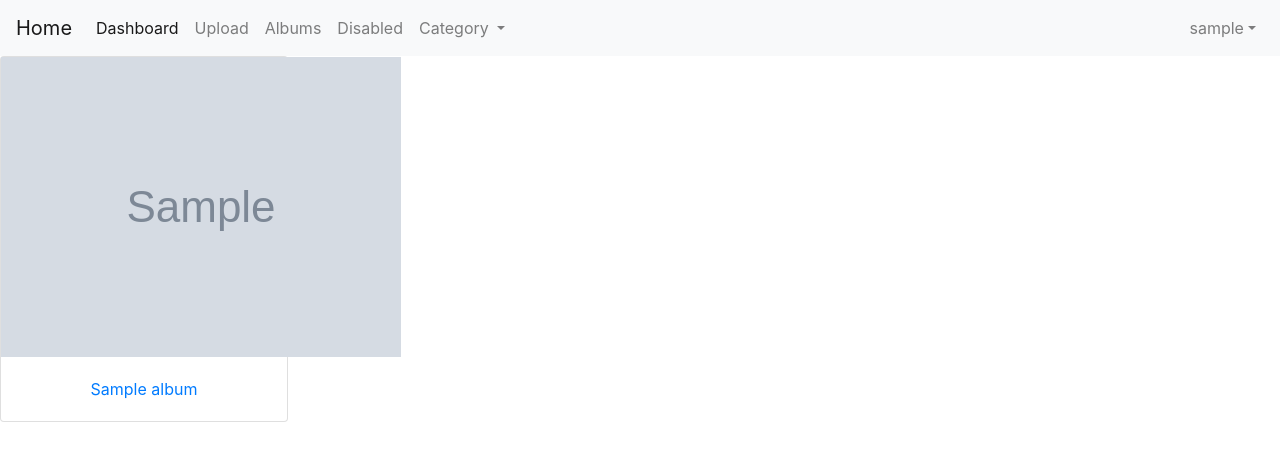
After one commit to MarsWizard/imagebank, a Django app: page /albums in a window 1280 px wide. The commit adds this page. Shown: the top 461 px of the page. Run offline with Django 3.2, Linux system fonts and the light colour scheme; a user stored in the database is signed in; tables that the repository leaves empty hold one stand-in row (values such as "Sample post"); grey boxes marked "Sample" are stand-in pictures; some libraries are stand-ins or nearby versions.

Commit message:
album index page

```diff
--- a/imagebank/settings.py
+++ b/imagebank/settings.py
@@ -41,6 +41,7 @@ INSTALLED_APPS = [
     'django.contrib.staticfiles',
     #'rest_framework',
     'rest_framework.authtoken',
+    'bootstrap_pagination',
     'ims',
 ]
 
--- a/ims/templates/base.html
+++ b/ims/templates/base.html
@@ -24,7 +24,7 @@
         <a class="nav-link" href="/upload">Upload</a>
       </li>
       <li class="nav-item">
-        <a class="nav-link" href="#">Pricing</a>
+        <a class="nav-link" href="{% url 'ims.album_list' %}">Albums</a>
       </li>
       <li class="nav-item">
         <a class="nav-link" href="#" tabindex="-1" aria-disabled="true">Disabled</a>
--- /dev/null
+++ b/ims/templates/ims/album_index.html
@@ -0,0 +1,17 @@
+{% extends 'base.html' %}
+{% load bootstrap_pagination %}
+{% block content %}
+  <div class="row">
+    {% for album in object_list %}
+        <div class="card thumbs text-center" style="width: 18rem;">
+        <a href="{% url 'album_view' album.id %}">
+          <img src="{{ album.image_set.all.0.sm_file.photo.url }}" />
+          <div class="card-body">
+            <p class="card-text">{{ album.title }}</p>
+          </div>
+          </a>
+        </div>
+    {% endfor %}
+  </div>
+  {% bootstrap_paginate page_obj %}
+{% endblock %}
--- a/ims/urls.py
+++ b/ims/urls.py
@@ -13,6 +13,7 @@ urlpatterns = [
     path('upload', views.upload, name='upload'),
     path('album/<int:album_id>', views.AlbumView.as_view(), name='album_view'),
     path('albums/create', views.CreateAlbumView.as_view(), name='create_album'),
+    path('albums', views.AlbumIndexView.as_view(), name='ims.album_list'),
     path('', views.HomeView.as_view(), name='ims_home')
     # path('images/<int:image_id>', views.ImageView.as_view(), name='ims_view_image')
 ]
--- a/ims/views.py
+++ b/ims/views.py
@@ -318,8 +318,9 @@ class CreateAlbumView(LoginRequiredMixin, CreateView):
         obj.save()
         return redirect('ims.dashboard')
 
-class AlbumIndexVIew(generic.ListView):
-    template_name = 'ims/dashboard.html'
+class AlbumIndexView(generic.ListView):
+    template_name_suffix = '_index'
+    paginate_by = 24
 
     def get_queryset(self):
         return Album.objects.filter(owner=self.request.user)
```
